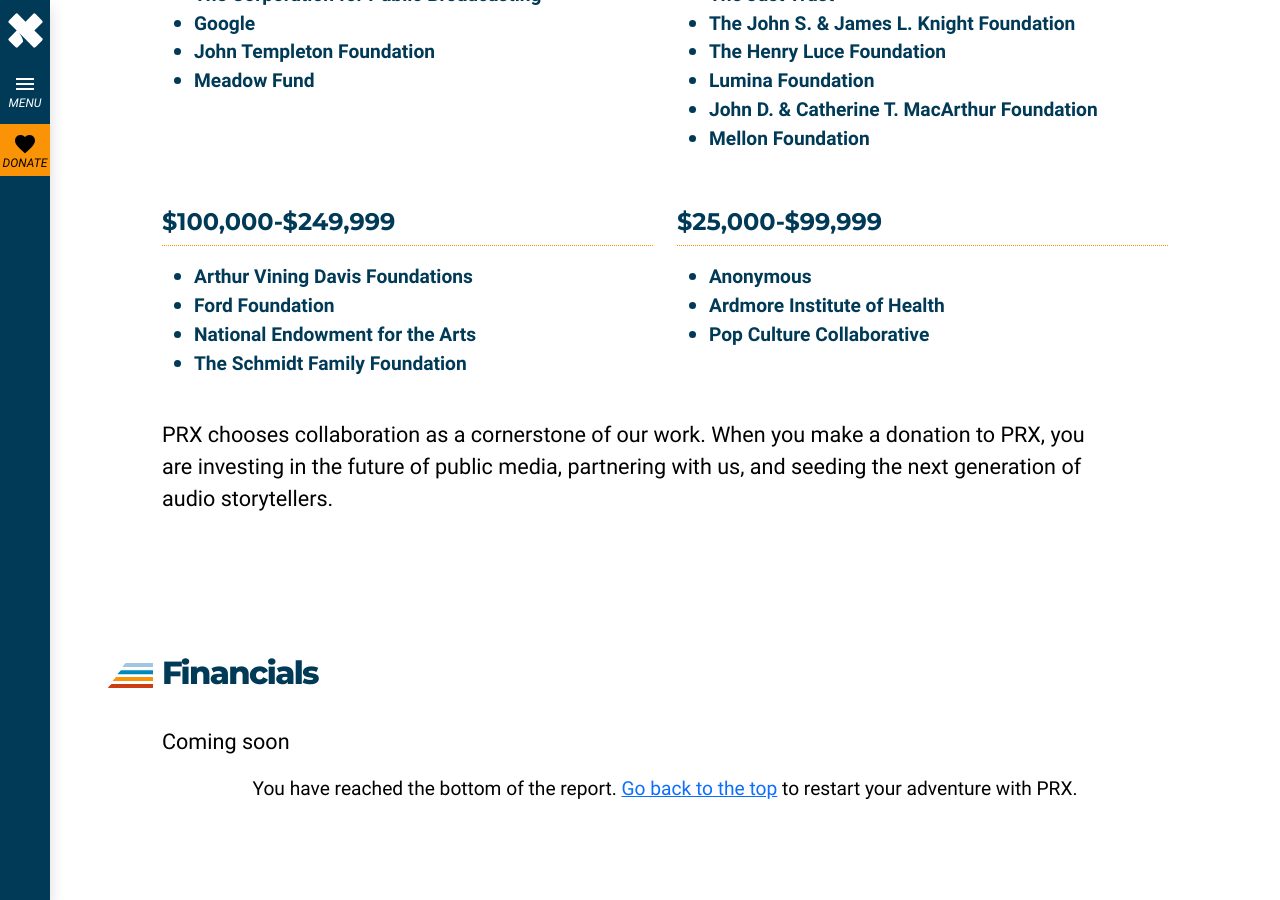
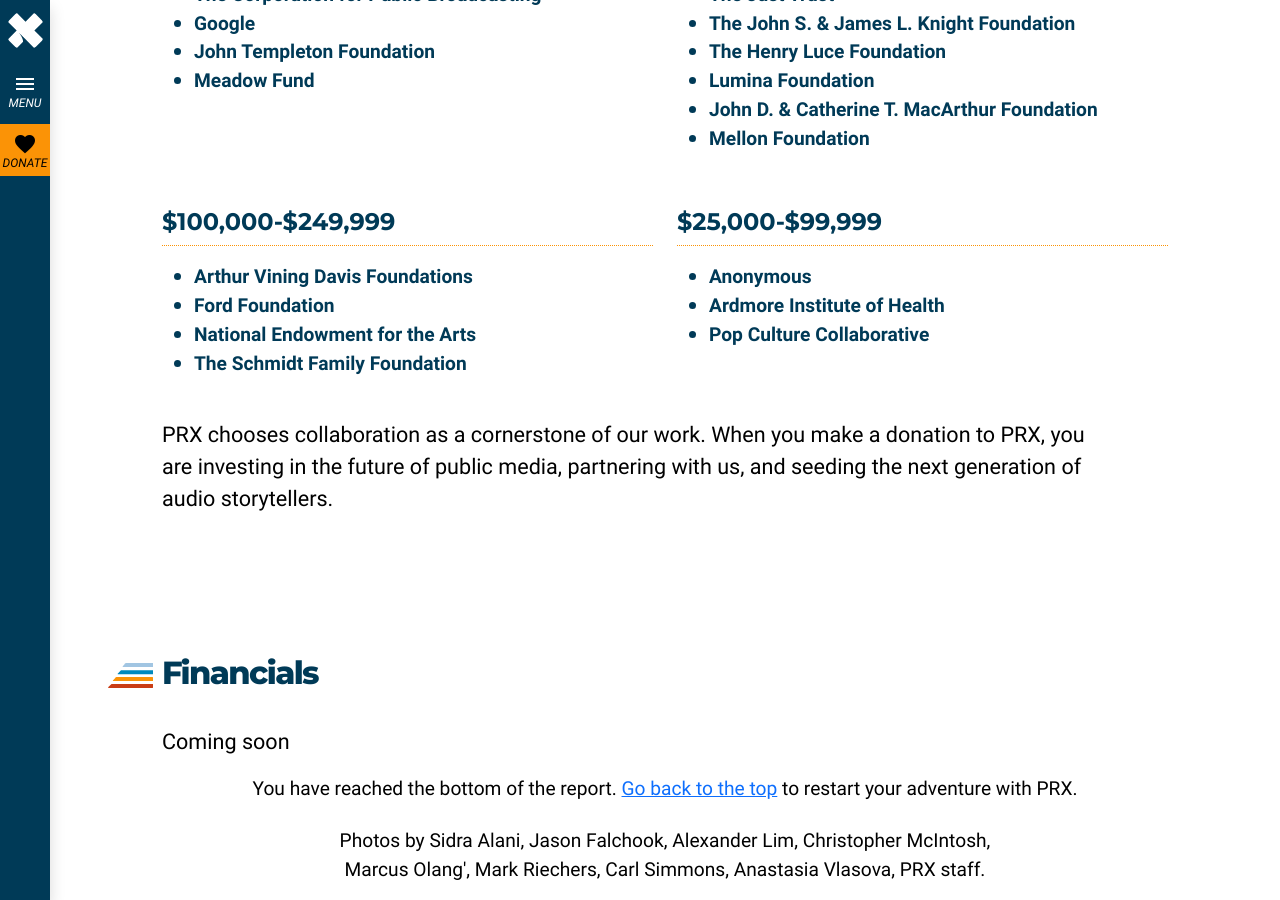
Before and after one commit to PRX/annual-report-2022, a Jekyll site: the page built from index.html, in a window 1280 px wide and 900 px high, scrolled down 9409 px. Built offline with Jekyll 4.4.1, drawn with Linux system fonts in a browser that asks for light colours; some web fonts are replaced.

Commit message:
feat(footer): add image credits

```diff
--- a/_includes/app/footer.html
+++ b/_includes/app/footer.html
@@ -1,5 +1,7 @@
 <footer class="container">
-  <p class="text-center">You have reached the bottom of the report. <a href="#top">Go back to the top</a> to restart your adventure with PRX.</p>
+  <p class="text-center mb-4">You have reached the bottom of the report. <a href="#top">Go back to the top</a> to restart your adventure with PRX.</p>
+
+  <p class="text-center">Photos by Sidra Alani, Jason Falchook, Alexander Lim, Christopher McIntosh, Marcus Olang', Mark Riechers, Carl Simmons, Anastasia Vlasova, PRX staff.</p>
 </footer>
 
 <script src="https://cdn.jsdelivr.net/npm/bootstrap@5.3.1/dist/js/bootstrap.bundle.min.js" integrity="sha384-HwwvtgBNo3bZJJLYd8oVXjrBZt8cqVSpeBNS5n7C8IVInixGAoxmnlMuBnhbgrkm" crossorigin="anonymous"></script>
```
